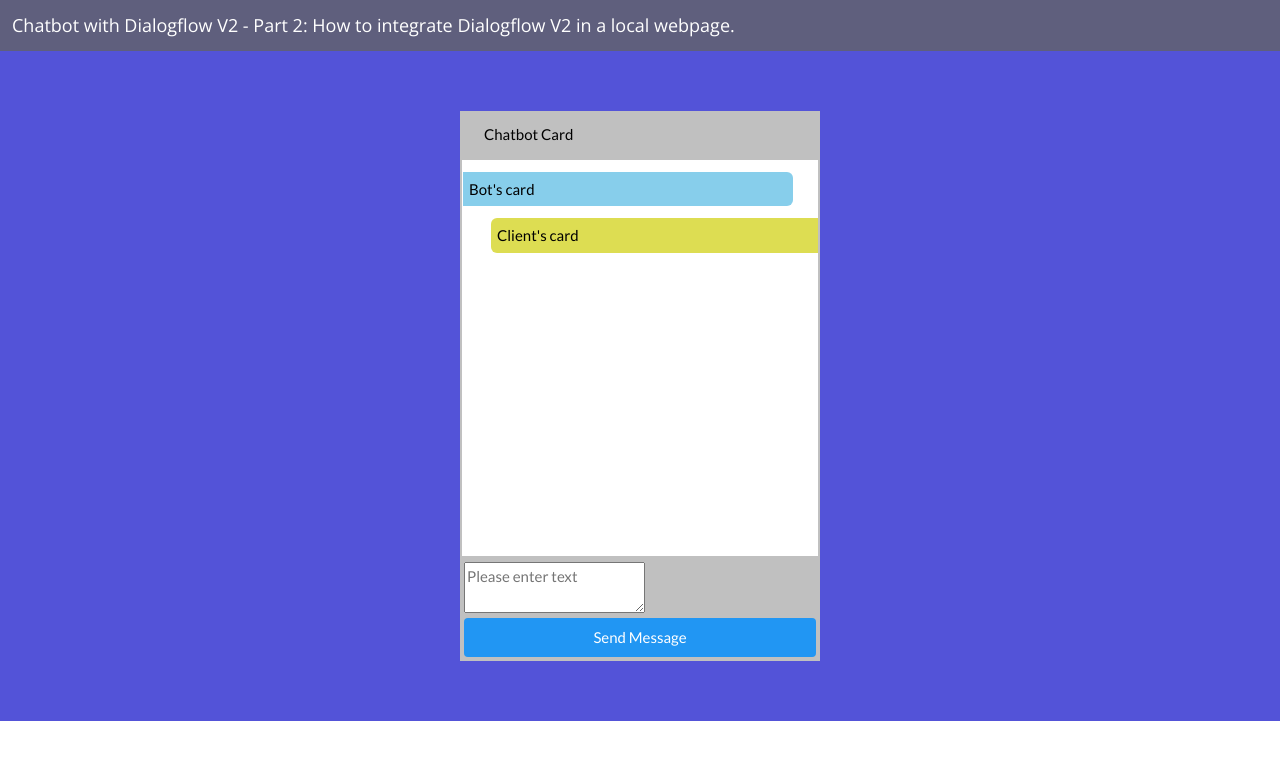
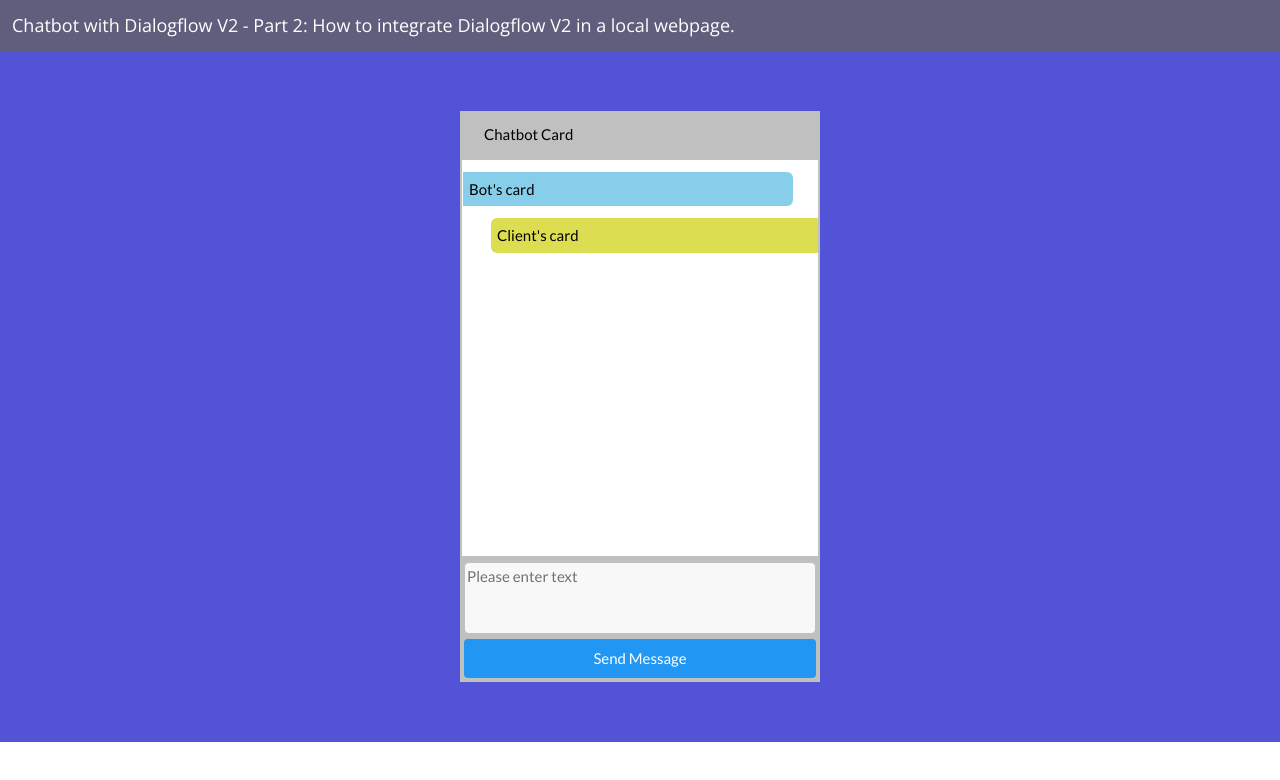
Before and after one commit to Cruftcam/ccam-chatbot, a website: page views/master.html in a window 1280 px wide. Drawn offline with nearby package versions, Linux system fonts and the light colour scheme.

Commit message:
Update ccam-chatbot.css
Added a new style for the textarea

```diff
--- a/views/ccam-chatbot.css
+++ b/views/ccam-chatbot.css
@@ -77,3 +77,14 @@
     padding-bottom: 6px;
     padding-top: 6px;
   }
+
+.textarea {
+    width: 100%;
+    height: 72px;
+    box-sizing: border-box;
+    border: 1px solid silver;
+    border-radius: 5px;
+    background-color: #f8f8f8;
+    text-align: start;
+    resize: none;
+  }
```
